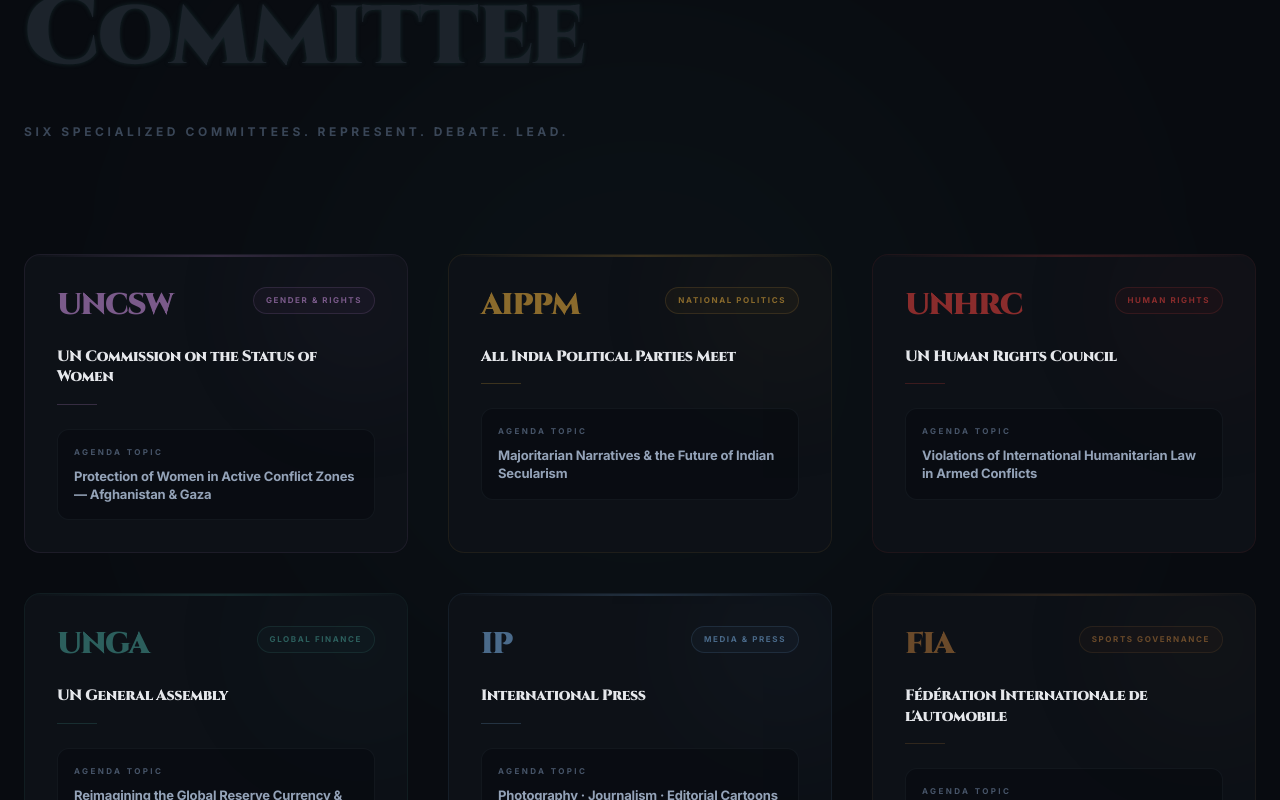
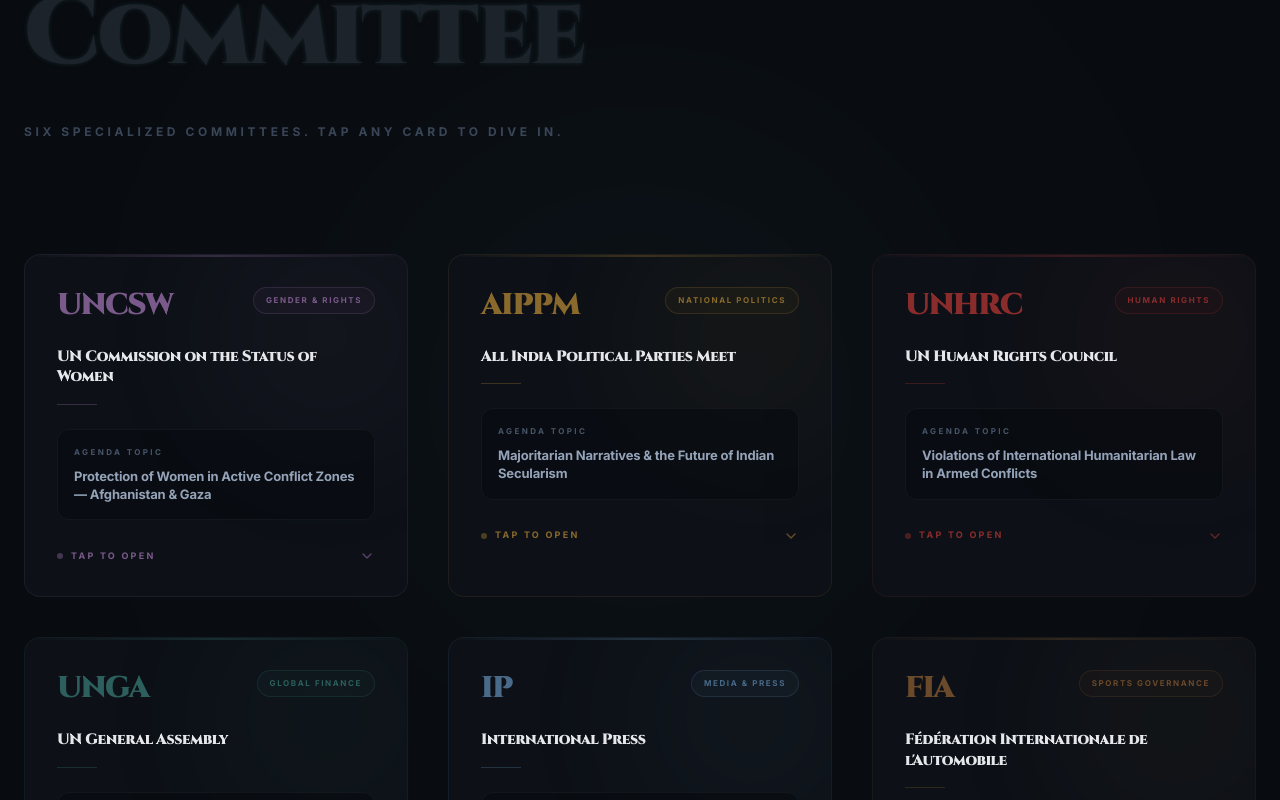
Before and after one commit to Saicharantejj/Senatus-Summit, a Next.js app: page / in a window 1280 px wide. Shown: the part 3060-3860 px from the top of the page. Built offline with nearby package versions, Linux system fonts and the light colour scheme.

Commit message:
Click-to-expand committee cards with full explanation

```diff
--- a/components/Committees.tsx
+++ b/components/Committees.tsx
@@ -1,8 +1,9 @@
 'use client'
 
 import { useState } from 'react'
-import { motion } from 'framer-motion'
+import { motion, AnimatePresence, LayoutGroup } from 'framer-motion'
 import Link from 'next/link'
+import { X, ArrowRight, ChevronDown } from 'lucide-react'
 
 interface Committee {
   abbr: string
@@ -70,55 +71,77 @@
   },
 ]
 
-const fadeUp = (delay = 0) => ({
-  initial: { opacity: 0, y: 16 },
-  whileInView: { opacity: 1, y: 0 },
-  viewport: { once: true, margin: '-60px' },
-  transition: { duration: 0.8, delay, ease: 'easeOut' },
-})
-
-function CommitteeCard({ committee, index }: { committee: Committee; index: number }) {
-  const [hovered, setHovered] = useState(false)
-
+function CommitteeCard({
+  committee,
+  index,
+  expanded,
+  onToggle,
+  onClose,
+}: {
+  committee: Committee
+  index: number
+  expanded: boolean
+  onToggle: () => void
+  onClose: () => void
+}) {
   return (
     <motion.div
+      layout
       initial={{ opacity: 0, y: 30 }}
       whileInView={{ opacity: 1, y: 0 }}
       viewport={{ once: true, margin: '-50px' }}
-      transition={{ duration: 0.8, delay: index * 0.1, ease: [0.16, 1, 0.3, 1] }}
-      className="relative rounded-2xl border overflow-hidden cursor-pointer group"
-      style={{ borderColor: `${committee.color}25`, background: '#0d1117' }}
-      onMouseEnter={() => setHovered(true)}
-      onMouseLeave={() => setHovered(false)}
-      onClick={() => setHovered(v => !v)}
+      transition={{
+        duration: 0.7,
+        delay: expanded ? 0 : index * 0.08,
+        ease: [0.16, 1, 0.3, 1],
+        layout: { duration: 0.55, ease: [0.16, 1, 0.3, 1] },
+      }}
+      whileHover={!expanded ? { y: -4 } : undefined}
+      onClick={() => !expanded && onToggle()}
+      className={`relative rounded-2xl border overflow-hidden ${
+        expanded ? 'sm:col-span-2 lg:col-span-3 cursor-default' : 'cursor-pointer'
+      }`}
+      style={{ borderColor: `${committee.color}${expanded ? '50' : '25'}`, background: '#0d1117' }}
     >
       {/* Top accent line */}
       <div
         className="absolute top-0 left-0 right-0 h-[2px] transition-opacity duration-500"
         style={{
           background: `linear-gradient(90deg, transparent, ${committee.color}, transparent)`,
-          opacity: hovered ? 0.9 : 0.35,
+          opacity: expanded ? 0.95 : 0.35,
         }}
       />
 
       {/* Background glow */}
       <div
-        className="absolute -top-12 -right-12 w-48 h-48 rounded-full blur-3xl transition-opacity duration-700"
-        style={{ background: committee.color, opacity: hovered ? 0.12 : 0.06 }}
+        className="absolute -top-12 -right-12 w-64 h-64 rounded-full blur-3xl transition-opacity duration-700 pointer-events-none"
+        style={{ background: committee.color, opacity: expanded ? 0.16 : 0.06 }}
       />
 
-      {/* ── Front content (always visible, fades out on hover) ── */}
-      <div
-        className="relative z-10 p-8 flex flex-col gap-6 transition-all duration-500"
-        style={{ opacity: hovered ? 0 : 1, transform: hovered ? 'translateY(-8px)' : 'translateY(0)' }}
+      <AnimatePresence mode="wait" initial={false}>
+        {!expanded ? (
+          <motion.div
+            key="collapsed"
+            initial={{ opacity: 0 }}
+            animate={{ opacity: 1 }}
+            exit={{ opacity: 0 }}
+            transition={{ duration: 0.25 }}
+            className="relative z-10 p-8 flex flex-col gap-6 min-h-[300px]"
           >
             <div className="flex items-start justify-between">
-          <span className="font-cinzel font-black text-3xl tracking-tighter" style={{ color: committee.color }}>
+              <span
+                className="font-cinzel font-black text-3xl tracking-tighter"
+                style={{ color: committee.color }}
+              >
                 {committee.abbr}
               </span>
               <span
                 className="font-inter text-[8px] font-black tracking-[0.2em] uppercase px-3 py-1.5 rounded-full border"
-            style={{ color: committee.color, borderColor: `${committee.color}40`, background: `${committee.color}10` }}
+                style={{
+                  color: committee.color,
+                  borderColor: `${committee.color}40`,
+                  background: `${committee.color}10`,
+                }}
               >
                 {committee.category}
               </span>
@@ -132,55 +155,163 @@
             </div>
 
             <div className="p-4 rounded-xl bg-[#080b10]/60 border border-[#1c232b]/50 mt-auto">
-          <p className="font-inter text-[8px] text-[#475569] font-black tracking-[0.3em] uppercase mb-2">Agenda Topic</p>
-          <p className="font-inter text-[13px] text-[#94a3b8] leading-[1.4] font-bold line-clamp-3">{committee.topic}</p>
-        </div>
+              <p className="font-inter text-[8px] text-[#475569] font-black tracking-[0.3em] uppercase mb-2">
+                Agenda Topic
+              </p>
+              <p className="font-inter text-[13px] text-[#94a3b8] leading-[1.4] font-bold line-clamp-3">
+                {committee.topic}
+              </p>
             </div>
 
-      {/* ── Hover overlay (executive brief) ── */}
-      <div
-        className="absolute inset-0 z-20 p-8 flex flex-col justify-between transition-all duration-500"
+            {/* "Click to expand" hint */}
+            <div className="flex items-center justify-between pt-1">
+              <span
+                className="font-inter text-[9px] font-black tracking-[0.25em] uppercase flex items-center gap-2"
+                style={{ color: committee.color }}
+              >
+                <span
+                  className="inline-block w-1.5 h-1.5 rounded-full animate-pulse"
+                  style={{ background: committee.color }}
+                />
+                Tap to Open
+              </span>
+              <ChevronDown
+                size={16}
+                style={{ color: committee.color }}
+                className="opacity-70"
+              />
+            </div>
+          </motion.div>
+        ) : (
+          <motion.div
+            key="expanded"
+            initial={{ opacity: 0 }}
+            animate={{ opacity: 1 }}
+            exit={{ opacity: 0 }}
+            transition={{ duration: 0.35, delay: 0.15 }}
+            className="relative z-10 p-8 md:p-12 lg:p-16"
+          >
+            {/* Close button */}
+            <button
+              onClick={(e) => {
+                e.stopPropagation()
+                onClose()
+              }}
+              className="absolute top-5 right-5 md:top-7 md:right-7 p-2.5 rounded-full border border-[#1c232b] text-[#475569] hover:text-[#e5e7eb] hover:border-[#2c5f5d] hover:bg-[#0e2020] transition-all duration-300 z-20"
+              aria-label="Close"
+            >
+              <X size={18} />
+            </button>
+
+            <div className="grid md:grid-cols-3 gap-8 md:gap-12 lg:gap-16">
+              {/* Left column - identifier block */}
+              <div className="md:col-span-1 flex flex-col gap-5">
+                <span
+                  className="font-cinzel font-black text-5xl md:text-6xl lg:text-7xl tracking-tighter leading-none"
+                  style={{ color: committee.color }}
+                >
+                  {committee.abbr}
+                </span>
+                <span
+                  className="font-inter text-[9px] font-black tracking-[0.25em] uppercase px-3 py-1.5 rounded-full border self-start"
                   style={{
-          opacity: hovered ? 1 : 0,
-          transform: hovered ? 'translateY(0)' : 'translateY(12px)',
-          background: `linear-gradient(160deg, ${committee.color}18 0%, #0d1117 60%)`,
-          pointerEvents: hovered ? 'auto' : 'none',
+                    color: committee.color,
+                    borderColor: `${committee.color}40`,
+                    background: `${committee.color}10`,
                   }}
                 >
+                  {committee.category}
+                </span>
+                <h3 className="font-cinzel font-bold text-lg md:text-xl text-[#e5e7eb] leading-snug">
+                  {committee.name}
+                </h3>
+                <div
+                  className="w-16 h-px mt-2"
+                  style={{ background: `${committee.color}80` }}
+                />
+              </div>
+
+              {/* Right column - content */}
+              <div className="md:col-span-2 flex flex-col gap-8">
+                {/* Agenda Topic */}
                 <div>
-          <p className="font-inter text-[9px] font-black tracking-[0.3em] uppercase mb-5 flex items-center gap-2" style={{ color: committee.color }}>
-            <span className="w-1.5 h-1.5 rounded-full animate-pulse" style={{ background: committee.color }} />
+                  <p
+                    className="font-inter text-[9px] font-black tracking-[0.3em] uppercase mb-3 flex items-center gap-2"
+                    style={{ color: committee.color }}
+                  >
+                    <span
+                      className="w-1.5 h-1.5 rounded-full"
+                      style={{ background: committee.color }}
+                    />
+                    Agenda Topic
+                  </p>
+                  <p className="font-cinzel font-bold text-lg md:text-xl lg:text-2xl text-[#e5e7eb] leading-snug">
+                    {committee.topic}
+                  </p>
+                </div>
+
+                {/* Divider */}
+                <div
+                  className="h-px"
+                  style={{
+                    background: `linear-gradient(90deg, ${committee.color}50, transparent)`,
+                  }}
+                />
+
+                {/* Executive Brief */}
+                <div>
+                  <p
+                    className="font-inter text-[9px] font-black tracking-[0.3em] uppercase mb-4 flex items-center gap-2"
+                    style={{ color: committee.color }}
+                  >
+                    <span
+                      className="w-1.5 h-1.5 rounded-full animate-pulse"
+                      style={{ background: committee.color }}
+                    />
                     Executive Brief
                   </p>
-          <p className="font-inter text-[13px] text-[#94a3b8] leading-relaxed font-medium">{committee.description}</p>
+                  <p className="font-inter text-[14px] md:text-[15px] text-[#94a3b8] leading-relaxed font-medium">
+                    {committee.description}
+                  </p>
                 </div>
+
+                {/* CTA */}
                 <Link
                   href="/apply"
                   onClick={(e) => e.stopPropagation()}
-          className="font-inter font-black text-[10px] tracking-[0.2em] uppercase px-6 py-3.5 rounded-xl self-start inline-block border transition-all duration-300 hover:brightness-110"
+                  className="self-start font-inter font-black text-[11px] tracking-[0.25em] uppercase px-8 py-4 rounded-xl inline-flex items-center gap-3 border transition-all duration-300 hover:brightness-110 mt-2"
                   style={{
-            background: `${committee.color}18`,
-            borderColor: `${committee.color}55`,
+                    background: `${committee.color}20`,
+                    borderColor: `${committee.color}60`,
                     color: committee.color,
-            boxShadow: `0 0 18px -4px ${committee.color}45`,
+                    boxShadow: `0 0 24px -4px ${committee.color}50`,
                   }}
                 >
-          Apply for this Committee →
+                  Apply for this Committee
+                  <ArrowRight size={14} />
                 </Link>
               </div>
+            </div>
+          </motion.div>
+        )}
+      </AnimatePresence>
     </motion.div>
   )
 }
 
 export default function Committees() {
+  const [expandedAbbr, setExpandedAbbr] = useState<string | null>(null)
+
   return (
-    <section id="committees" className="relative py-32 md:py-56 px-4 sm:px-6 border-t border-[#1c232b] bg-[#080b10]">
+    <section
+      id="committees"
+      className="relative py-32 md:py-56 px-4 sm:px-6 border-t border-[#1c232b] bg-[#080b10]"
+    >
       {/* Background decoration */}
       <div className="glow-orb w-[700px] h-[700px] bg-[#2c5f5d] opacity-[0.05] top-1/2 left-1/2 -translate-x-1/2 -translate-y-1/2" />
       <div className="absolute inset-0 dot-grid opacity-[0.10] [mask-image:radial-gradient(circle_at_center,black,transparent_80%)]" />
 
       <div className="max-w-7xl mx-auto relative z-10">
-
         <motion.div
           initial={{ opacity: 0, y: 20 }}
           whileInView={{ opacity: 1, y: 0 }}
@@ -190,19 +321,31 @@
         >
           <div className="section-label mb-12">2026 Committees</div>
           <h2 className="font-cinzel font-black text-5xl md:text-7xl lg:text-8xl leading-[0.9] tracking-tight">
-            <span className="gradient-text">Choose Your</span><br />
-            <span className="text-[#1c232b] drop-shadow-[0_0_2px_rgba(44,95,93,0.3)]">Committee</span>
+            <span className="gradient-text">Choose Your</span>
+            <br />
+            <span className="text-[#1c232b] drop-shadow-[0_0_2px_rgba(44,95,93,0.3)]">
+              Committee
+            </span>
           </h2>
           <p className="font-inter text-[#475569] mt-10 max-w-xl text-xs leading-relaxed font-black uppercase tracking-[0.3em] opacity-80">
-            Six specialized committees. Represent. Debate. Lead.
+            Six specialized committees. Tap any card to dive in.
           </p>
         </motion.div>
 
+        <LayoutGroup>
           <div className="grid grid-cols-1 sm:grid-cols-2 lg:grid-cols-3 gap-8 md:gap-10">
             {committees.map((c, i) => (
-            <CommitteeCard key={c.abbr} committee={c} index={i} />
+              <CommitteeCard
+                key={c.abbr}
+                committee={c}
+                index={i}
+                expanded={expandedAbbr === c.abbr}
+                onToggle={() => setExpandedAbbr(c.abbr)}
+                onClose={() => setExpandedAbbr(null)}
+              />
             ))}
           </div>
+        </LayoutGroup>
       </div>
     </section>
   )
```
Lines whose indentation alone changed are shown as unchanged.
